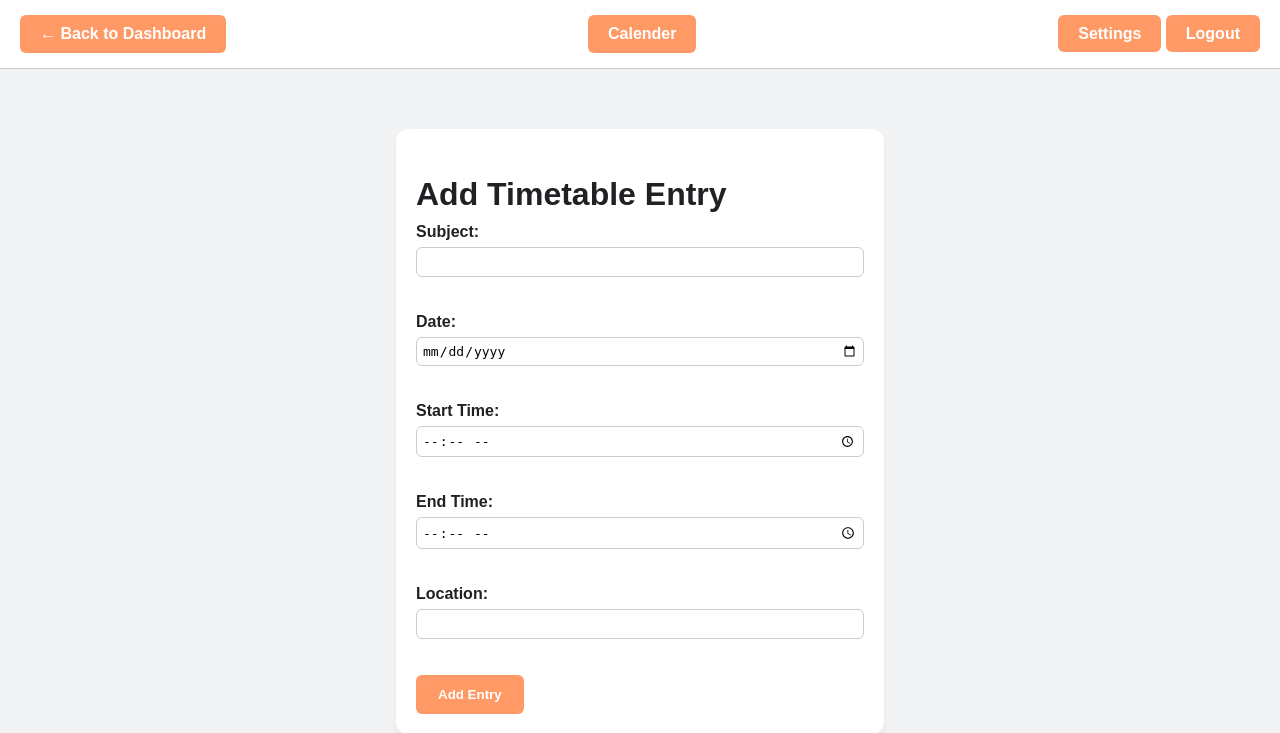
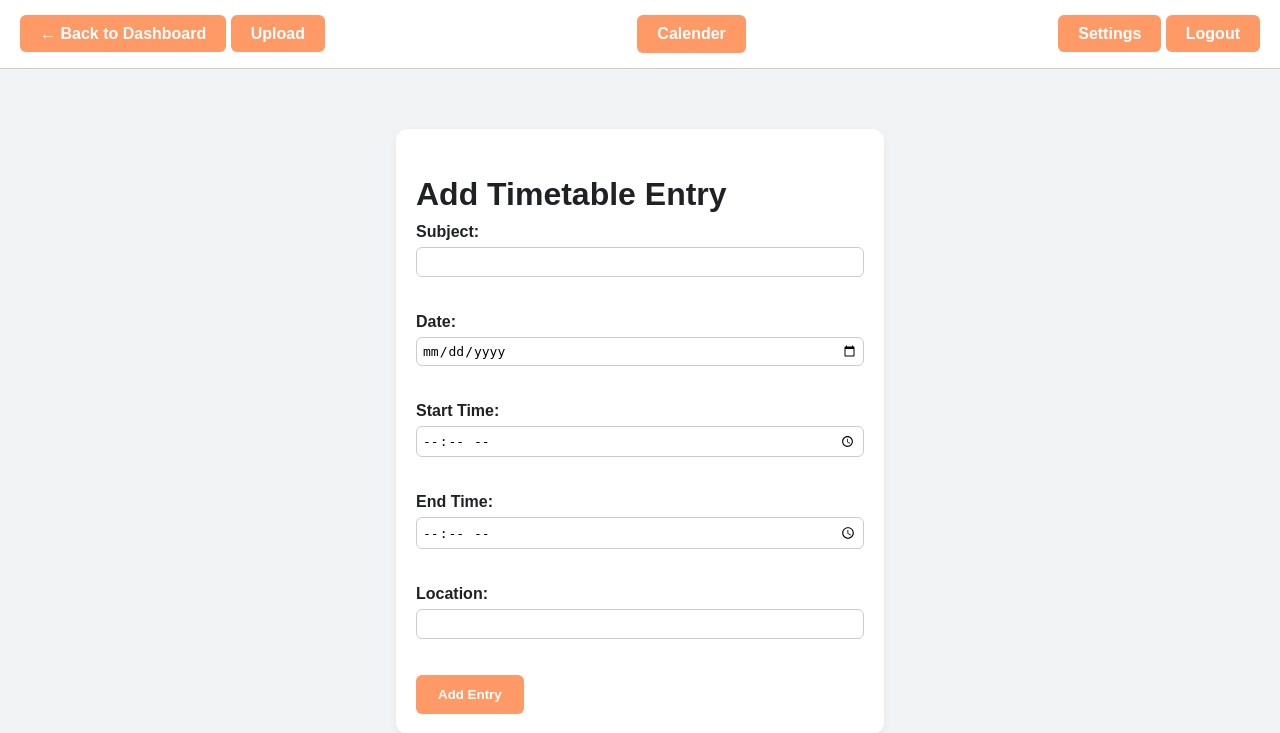
Before and after one commit to hyoond/TT4L-04, a Flask app: page /timetable in a window 1280 px wide. Shown: the top 733 px of the page. Run offline with Flask 3, Linux system fonts and the light colour scheme; a user stored in the database is signed in.

Commit message:
Improve nav bar consistency

```diff
--- a/templates/timetable.html
+++ b/templates/timetable.html
@@ -6,8 +6,11 @@
 </head>
 <body>
      <div class="top-bar">
+        <div class="top-bar-left">
             <a href="{{ url_for('dashboard') }}" class="btn">← Back to Dashboard</a>
-            <a href="{{ url_for('calander_index') }}" class="btn">Calender</a>
+            <a href="{{ url_for('upload_timetable') }}" class="btn">Upload</a>
+        </div>
+        <a href="{{ url_for('calander_index') }}" class="btn">Calender</a>
         <div class="top-bar-right">
             <a href="{{ url_for('settings') }}" class="btn">Settings</a>
             <a href="{{ url_for('logout') }}" class="btn">Logout</a>
@@ -45,6 +48,12 @@
             <button type="submit" class="btn">Add Entry</button>
 
         </form>
+
+        {% if alert %}
+        <script>
+            alert("{{ alert }}");
+        </script>
+    {% endif %}
     </div>
 </body>
 </html>
```
